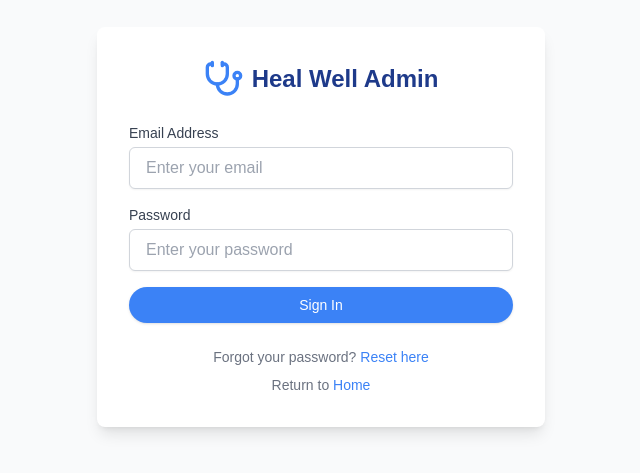
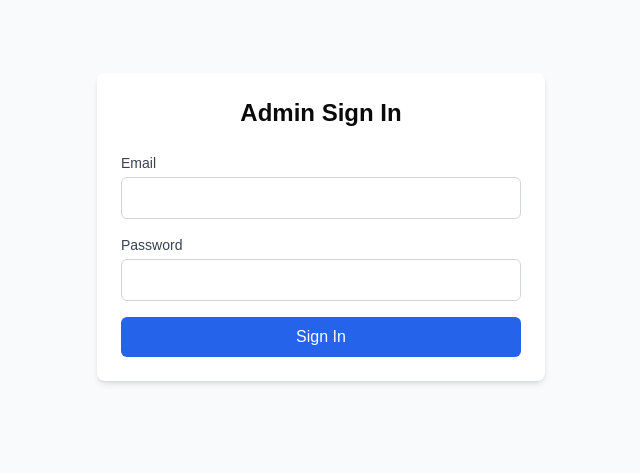
Before and after one commit to akshay0611/HealWell, a Next.js app: page /admin-signin in a window 1280 px wide. Shown: the part 173-646 px from the top of the page, without its empty margins (319-959 px from the left). Built offline with nearby package versions, Linux system fonts and the light colour scheme; no server answers.

Commit message:
Added supabase for the admin signin

```diff
--- a/app/admin-signin/page.tsx
+++ b/app/admin-signin/page.tsx
@@ -1,38 +1,66 @@
-'use client'
+'use client';
 
-import { Stethoscope } from 'lucide-react'
-import Link from 'next/link'
-import { Button } from '@/components/ui/button'
+import { useState } from 'react';
+import { useRouter } from 'next/navigation';
+import { supabase } from '../../lib/supabaseClient';
 
 export default function AdminSignIn() {
+  const [email, setEmail] = useState('');
+  const [password, setPassword] = useState('');
+  const [error, setError] = useState('');
+  const [loading, setLoading] = useState(false);
+  const router = useRouter();
+
+  const handleSignIn = async (e: React.FormEvent) => {
+    e.preventDefault();
+    setLoading(true);
+    setError('');
+
+    const { data, error } = await supabase.auth.signInWithPassword({
+      email,
+      password,
+    });
+
+    if (error) {
+      setError(error.message);
+      setLoading(false);
+      return;
+    }
+
+    if (data.session) {
+      // Send session to the API to persist it server-side
+      await fetch('/api/auth/set-session', {
+        method: 'POST',
+        headers: { 'Content-Type': 'application/json' },
+        body: JSON.stringify({ session: data.session }),
+      });
+
+      setLoading(false);
+
+      // Redirect to /admin
+      router.push('/admin');
+    }
+  };
+
+
   return (
     <div className="min-h-screen flex items-center justify-center bg-gray-50">
-      <div className="max-w-md w-full bg-white shadow-lg rounded-lg p-8">
-        {/* Logo and Title */}
-        <div className="flex items-center space-x-2 justify-center mb-6">
-          <Stethoscope className="w-10 h-10 text-blue-500" />
-          <h1 className="text-2xl font-bold text-blue-900">Heal Well Admin</h1>
-        </div>
-
-        {/* Form */}
-        <form>
-          <div className="space-y-4">
-            {/* Email Input */}
+      <div className="w-full max-w-md p-6 bg-white rounded-lg shadow-md">
+        <h2 className="text-2xl font-bold mb-6 text-center">Admin Sign In</h2>
+        <form onSubmit={handleSignIn} className="space-y-4">
           <div>
             <label htmlFor="email" className="block text-sm font-medium text-gray-700">
-                Email Address
+              Email
             </label>
             <input
               type="email"
               id="email"
-                name="email"
+              value={email}
+              onChange={(e) => setEmail(e.target.value)}
               required
-                placeholder="Enter your email"
-                className="mt-1 block w-full px-4 py-2 border border-gray-300 rounded-md shadow-sm focus:ring-blue-500 focus:border-blue-500 text-gray-700"
+              className="mt-1 p-2 w-full border border-gray-300 rounded-md"
             />
           </div>
-
-            {/* Password Input */}
           <div>
             <label htmlFor="password" className="block text-sm font-medium text-gray-700">
               Password
@@ -40,38 +68,24 @@ export default function AdminSignIn() {
             <input
               type="password"
               id="password"
-                name="password"
+              value={password}
+              onChange={(e) => setPassword(e.target.value)}
               required
-                placeholder="Enter your password"
-                className="mt-1 block w-full px-4 py-2 border border-gray-300 rounded-md shadow-sm focus:ring-blue-500 focus:border-blue-500 text-gray-700"
+              className="mt-1 p-2 w-full border border-gray-300 rounded-md"
             />
           </div>
-
-            {/* Sign In Button */}
-            <div>
-              <Button type="submit" className="w-full bg-blue-500 hover:bg-blue-600 text-white px-4 py-2 rounded-full transition-colors duration-200">
-                Sign In
-              </Button>
+          {error && <p className="text-red-500 text-sm">{error}</p>}
+          <button
+            type="submit"
+            disabled={loading}
+            className={`w-full py-2 px-4 text-white bg-blue-600 rounded-md hover:bg-blue-700 transition ${
+              loading && 'opacity-50 cursor-not-allowed'
+            }`}
+          >
+            {loading ? 'Signing in...' : 'Sign In'}
+          </button>
+        </form>
       </div>
     </div>
-        </form>
-
-        {/* Footer Links */}
-        <div className="mt-6 text-center text-sm text-gray-500">
-          <p>
-            Forgot your password?{' '}
-            <Link href="/reset-password" className="text-blue-500 hover:text-blue-600 transition-colors duration-200">
-              Reset here
-            </Link>
-          </p>
-          <p className="mt-2">
-            Return to{' '}
-            <Link href="/" className="text-blue-500 hover:text-blue-600 transition-colors duration-200">
-              Home
-            </Link>
-          </p>
-        </div>
-      </div>
-    </div>
-  )
+  );
 }
--- a/app/admin/layout.tsx
+++ b/app/admin/layout.tsx
@@ -1,16 +1,32 @@
-import { ReactNode } from 'react'
-import AdminNavigation from '@/components/admin-navigation'
+import { ReactNode } from 'react';
+import AdminNavigation from '@/components/admin-navigation';
+import { createServerComponentClient } from '@supabase/auth-helpers-nextjs';
+import { cookies } from 'next/headers';
+import { redirect } from 'next/navigation';
 
-export default function AdminLayout({ children }: { children: ReactNode }) {
+export const revalidate = 0; // Disable caching for authentication-sensitive routes
 
+export default async function AdminLayout({ children }: { children: ReactNode }) {
+  // Initialize Supabase server-side client
+  const supabase = createServerComponentClient({ cookies });
+
+  // Fetch the authenticated user's session
+  const {
+    data: { session },
+  } = await supabase.auth.getSession();
+
+  // Redirect unauthenticated users to the sign-in page
+  if (!session) {
+    redirect('/admin-signin');
+  }
+
+  // Render the admin layout for authenticated users
   return (
     <div className="flex h-screen bg-gray-100">
       <AdminNavigation />
       <main className="flex-1 overflow-x-hidden overflow-y-auto bg-gray-200">
-      <div className="container mx-auto px-6 py-8">
-          {children}
-        </div>
+        <div className="container mx-auto px-6 py-8">{children}</div>
       </main>
     </div>
-   )
-  }
+  );
+}
--- /dev/null
+++ b/lib/supabaseClient.ts
@@ -0,0 +1,6 @@
+import { createClient } from '@supabase/supabase-js';
+
+const supabaseUrl = process.env.NEXT_PUBLIC_SUPABASE_URL!;
+const supabaseAnonKey = process.env.NEXT_PUBLIC_SUPABASE_ANON_KEY!;
+
+export const supabase = createClient(supabaseUrl, supabaseAnonKey);
--- a/package.json
+++ b/package.json
@@ -22,7 +22,9 @@
     "@radix-ui/react-toast": "^1.2.4",
     "@radix-ui/react-tooltip": "^1.1.6",
     "@radix-ui/react-visually-hidden": "^1.1.1",
-    "@supabase/supabase-js": "^2.47.13",
+    "@supabase/auth-helpers-nextjs": "^0.10.0",
+    "@supabase/ssr": "^0.5.2",
+    "@supabase/supabase-js": "^2.47.15",
     "@tailwindcss/typography": "^0.5.16",
     "class-variance-authority": "^0.7.1",
     "clsx": "^2.1.1",
--- /dev/null
+++ b/pages/api/auth/set-session.ts
@@ -0,0 +1,30 @@
+import { NextApiRequest, NextApiResponse } from 'next';
+import { cookies } from 'next/headers'; // Import cookies from next/headers
+import { createServerComponentClient } from '@supabase/auth-helpers-nextjs';
+
+export default async function handler(req: NextApiRequest, res: NextApiResponse) {
+  if (req.method !== 'POST') {
+    return res.status(405).json({ error: 'Method not allowed' });
+  }
+
+  const { session } = req.body;
+
+  if (!session || !session.access_token || !session.refresh_token) {
+    return res.status(400).json({ error: 'Session and tokens are required.' });
+  }
+
+  // Initialize Supabase server-side client with cookies from next/headers
+  const supabase = createServerComponentClient({ cookies });
+
+  // Manually set the session
+  const { error } = await supabase.auth.setSession({
+    access_token: session.access_token,
+    refresh_token: session.refresh_token,
+  });
+
+  if (error) {
+    return res.status(500).json({ error: error.message });
+  }
+
+  return res.status(200).json({ success: true });
+}
```
Also changed, not shown: middleware.ts (added, +31 -0 lines), 1 other file (tests, documents, lock files or other folders). Lines whose indentation alone changed are shown as unchanged.
